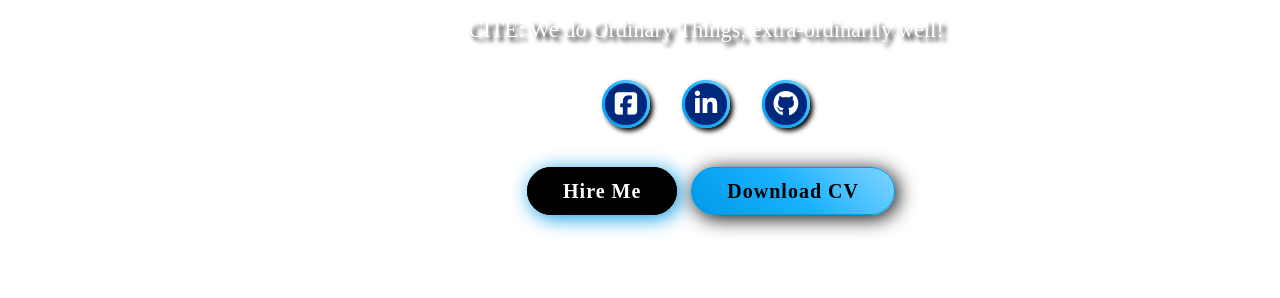
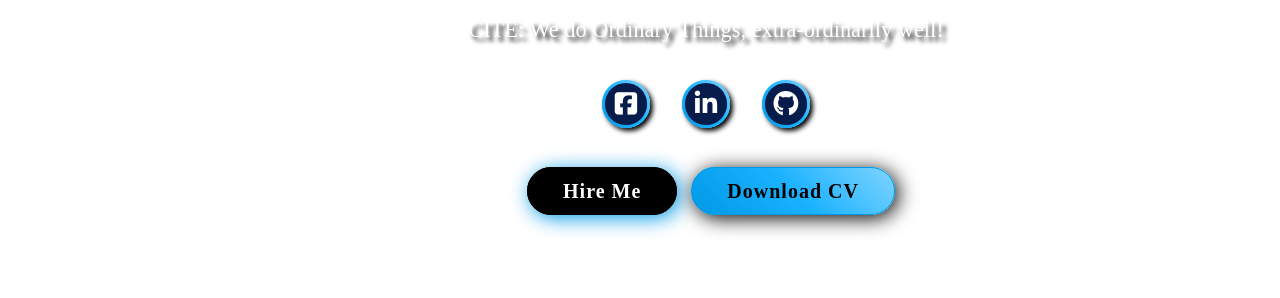
Before and after one commit to 03112002mjc/Portfolio.MJC, a plain HTML site: page index.html in a window 1280 px wide. Shown: the part 502-800 px from the top of the page. Drawn offline with Linux system fonts and the light colour scheme.

Commit message:
Update design.css

```diff
--- a/design.css
+++ b/design.css
@@ -305,7 +305,7 @@ nav ul li a:hover{
         position: absolute;
         width: 100%;
         height: 100%;
-        background: rgb(0, 40, 125);
+        background: rgb(7, 28, 74);
         border-radius: 50%;
         transform: scale(.88);
         z-index: -1;
```
